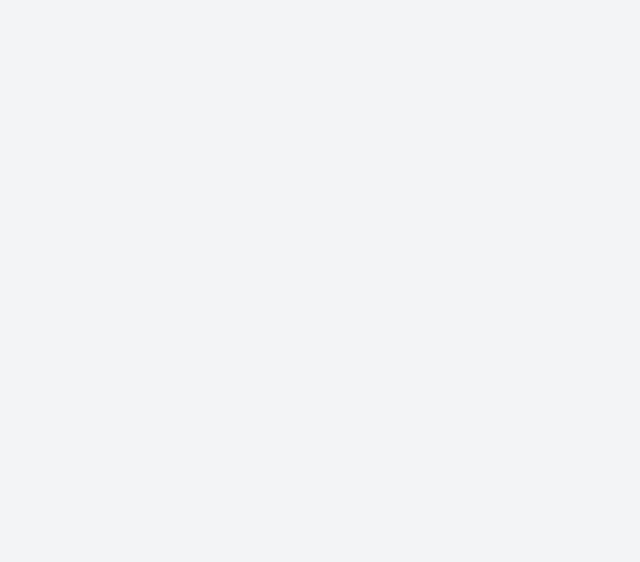
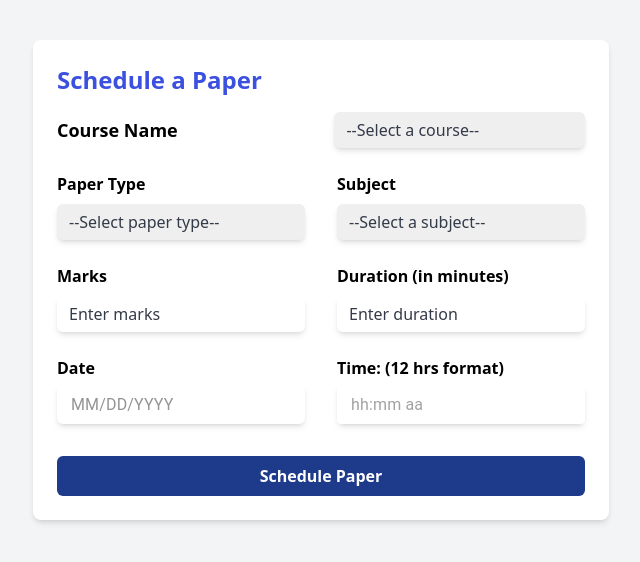
Before and after one commit to Kartikey2011yadav/EduWizTesting-Teacher-Portal, a React (Vite) app: page /schedule in a window 1280 px wide. Before the commit this address had no page. Shown: the top 562 px of the page, without its empty margins (319-959 px from the left). Built offline with nearby package versions, Linux system fonts and the light colour scheme.

Commit message:
bhot se changes

```diff
--- a/package.json
+++ b/package.json
@@ -12,7 +12,7 @@
   "dependencies": {
     "@mui/x-date-pickers": "^7.18.0",
     "axios": "^1.7.7",
-    "date-fns": "^2.29.2",
+    "date-fns": "^2.30.0",
     "react": "^18.3.1",
     "react-dom": "^18.3.1"
   },
--- a/src/App.jsx
+++ b/src/App.jsx
@@ -4,6 +4,7 @@ import Test from "./Test/test.jsx";
 import './index.css'
 import { useEffect } from 'react';
 import { initializeTheme } from './utils/theme.js';
+import SchedulePaper from "./Schedule/Schedule.jsx";
 
 const App = () => {
   useEffect(() => {
@@ -16,6 +17,7 @@ const App = () => {
         {/* Define your routes */}
         <Route path="/" element={<Home />} />
         <Route path="/test" element={<Test />} />
+        <Route path="/schedule" element={<SchedulePaper />} />
       </Routes>
     </Router>
   );
--- a/src/Schedule/Schedule.jsx
+++ b/src/Schedule/Schedule.jsx
@@ -3,6 +3,54 @@ import { LocalizationProvider } from '@mui/x-date-pickers';
 import { AdapterDateFns } from '@mui/x-date-pickers/AdapterDateFns';
 import { DatePicker, TimePicker } from '@mui/x-date-pickers';
 import axios from 'axios';
+import { TextField, Select, MenuItem } from '@mui/material';
+import { styled } from '@mui/material/styles';
+import { format } from 'date-fns';
+
+const StyledTimePicker = styled(TimePicker)(({ theme }) => ({
+  '& .MuiInputBase-root': {
+    backgroundColor: theme.palette.mode === 'dark' ? theme.palette.grey[800] : theme.palette.background.paper,
+    color: theme.palette.mode === 'dark' ? theme.palette.common.white : theme.palette.text.primary,
+    borderRadius: theme.shape.borderRadius,
+    height: '40px',
+    '& fieldset': {
+      border: 'none',
+    },
+  },
+  '& .MuiInputBase-input': {
+    padding: '8px 14px',
+    fontSize: '1rem',
+  },
+  '& .MuiIconButton-root': {
+    color: theme.palette.mode === 'dark' ? theme.palette.common.white : theme.palette.text.primary,
+  },
+}));
+const StyledDatePicker = styled(DatePicker)(({ theme }) => ({
+  '& .MuiInputBase-root': {
+    // backgroundColor: theme.palette.mode === 'dark' ? theme.palette.grey[800] : theme.palette.background.paper,
+    // color: theme.palette.mode === 'dark' ? theme.palette.common.black : theme.palette.text.graydark,
+    color: '#000',
+    borderRadius: theme.shape.borderRadius,
+    height: '40px',
+    '& fieldset': {
+      border: 'none',
+    },
+  },
+  '& .MuiInputBase-input': {
+    padding: '8px 14px',
+    fontSize: '1rem',
+  },
+  '& .MuiIconButton-root': {
+    color: theme.palette.mode === 'dark' ? theme.palette.common.white : theme.palette.text.primary,
+  },
+}));
+
+const StyledSelect = styled(Select)(({ theme }) => ({
+  color: theme.palette.mode === 'dark' ? theme.palette.common.white : theme.palette.text.primary,
+  '& .MuiSelect-icon': {
+    color: theme.palette.mode === 'dark' ? theme.palette.common.white : theme.palette.text.primary,
+  },
+}));
 
 const SchedulePaper = () => {
   const [paperName, setpaperName] = useState('');
@@ -12,22 +60,70 @@ const SchedulePaper = () => {
   const [duration, setDuration] = useState('');
   const [date, setDate] = useState(null);
   const [time, setTime] = useState(null);
+  const [marksError, setMarksError] = useState('');
+  const [durationError, setDurationError] = useState('');
 
   const subjects = ['Math', 'Science', 'History', 'English', 'Computer Science'];
 
+  const validateMarks = (value) => {
+    // Regular expression to allow only digits (0-9)
+    const regex = /^[0-9]*$/;
+
+    if (!regex.test(value)) {
+      setMarksError("Marks can only contain numbers");
+    } else if (value < 0) {
+      setMarksError("Marks cannot be negative");
+    } else {
+      setMarksError('');
+    }
+
+    // Update the state only if the value is valid
+    setMarks(value);
+  };
+
+  const validateDuration = (value) => {
+    // Regular expression to allow only digits (0-9)
+    const regex = /^[0-9]*$/;
+
+    if (!regex.test(value)) {
+      setDurationError("Duration can only contain numbers");
+    } else if (value < 0) {
+      setDurationError("Duration cannot be negative");
+    } else {
+      setDurationError('');
+    }
+
+    // Update the state only if the value is valid
+    setDuration(value);
+  };
+
+
+  const formatDateForDB = (dateValue) => {
+    if (!dateValue) return '';
+    return format(dateValue, 'MM/dd/yyyy');
+  };
+
+  const formatTimeForDB = (timeDate) => {
+    if (!timeDate) return '';
+    return format(timeDate, 'hh:mm aa');
+  };
+
   const handleSubmit = async (e) => {
     e.preventDefault();
+
+    if (!marksError && !durationError) {
       const paperData = {
         paperName,
         className,
         subject,
         marks,
         duration,
-      date,
-      time,
-    }
+        date: formatDateForDB(date),
+      time: formatTimeForDB(time),
+      };
+
       try {
-      axios.post('http://localhost:5000/teacher/schedule-paper', paperData, {
+        await axios.post('http://localhost:5000/teacher/schedule-paper', paperData, {
           headers: {
             'Content-Type': 'application/json',
           },
@@ -45,44 +141,51 @@ const SchedulePaper = () => {
       } catch (error) {
         console.error('Error scheduling paper:', error);
       }
+    }
   };
 
   return (
-    <div className={`max-w-lg mx-auto mt-10 p-6 bg-container-light dark:bg-container-dark shadow-md rounded-lg transition-all duration-500}`}>
+    <div className={`max-w-xl mx-auto mt-10 p-6 bg-container-light dark:bg-container-dark shadow-md rounded-lg transition-all duration-500}`}>
       <div className="mb-4">
         <h2 className="text-2xl font-bold text-left dark:text-white text-primary">Schedule a Paper</h2>
+      </div>
+      <form onSubmit={handleSubmit}>
+        <div  className="grid grid-cols-2 pb-8 gap-x-8 gap-y-6">
 
+       {/* Class Name Input */}
+       <div className='flex justify-start items-center gap-10 col-span-2'>
+          <label className="block dark:text-white text-wrap text-lg w-full font-semibold">Course Name</label>
+          <select
+            value={className}
+            onChange={(e) => setClassName(e.target.value)}
+            required
+            className="w-full px-3 py-2 border-none rounded-md shadow-md text-graydark focus:outline-none focus:ring-1 focus:ring-primary appearance-none leading-tight focus:shadow-outline"
+          >
+            <option value="" disabled>--Select a course--</option>
+            <option value="mtech">M.Tech.</option>
+            <option value="mca">MCA</option>
+          </select>
         </div>
-      <form onSubmit={handleSubmit} className="space-y-5">
 
-        {/* Paper name  */}
-        <div className='flex justify-start items-center'>
+        {/* Paper name */}
+        <div className='space-y-2 '>
           <label className="block dark:text-white text-wrap w-full font-semibold">Paper Type</label>
-          <input
-            type="text"
+          <select
             value={paperName}
             onChange={(e) => setpaperName(e.target.value)}
-            className="w-full px-3 py-2  border-none rounded-md shadow-md focus:outline-none focus:ring-1 focus:ring-primary appearance-none text-gray-700 dark:text-black  leading-tight focus:shadow-outline"
-            placeholder="Enter paper type"
             required
-          />
-        </div>
-
-        {/* Class Name Input */}
-        <div className='flex justify-start items-center'>
-          <label className="block dark:text-white text-wrap w-full font-semibold">Class Name</label>
-          <input
-            type="text"
-            value={className}
-            onChange={(e) => setClassName(e.target.value)}
-            className="w-full px-3 py-2  border-none rounded-md shadow-md focus:outline-none focus:ring-1 focus:ring-primary appearance-none text-gray-700 dark:text-black  leading-tight focus:shadow-outline"
-            placeholder="Enter class"
-            required
-          />
+            className="w-full px-3 py-2 border-none rounded-md shadow-md text-graydark focus:outline-none focus:ring-1 focus:ring-primary appearance-none leading-tight focus:shadow-outline"
+          >
+            <option value="" disabled>--Select paper type--</option>
+            <option value="test1">Test 1</option>
+            <option value="test2">Test 2</option>
+            <option value="test3">Test 3</option>
+            <option value="endsem">End Sem</option>
+          </select>
         </div>
 
         {/* Subject Dropdown */}
-        <div className='flex justify-start items-center text-[#cccacd] dark:text-[#cccacd]'>
+        <div className='space-y-1 text-[#cccacd] dark:text-[#cccacd]'>
           <label className="block w-full text-[#000] dark:text-white font-semibold mb-1">Subject</label>
           <select
             value={subject}
@@ -90,9 +193,7 @@ const SchedulePaper = () => {
             required
             className="w-full px-3 py-2 border-none rounded-md shadow-md text-graydark focus:outline-none focus:ring-1 focus:ring-primary appearance-none leading-tight focus:shadow-outline"
           >
-            <option value="" disabled >
-              --Select a subject--
-            </option>
+            <option value="" disabled>--Select a subject--</option>
             {subjects.map((subj, index) => (
               <option key={index} value={subj} className="text-black">
                 {subj}
@@ -102,49 +203,47 @@ const SchedulePaper = () => {
         </div>
 
         {/* Marks Input */}
-        <div className='flex justify-start items-center'>
-          <label className="block w-full text-gray-700  font-semibold mb-1">Marks</label>
+        <div className='space-y-1'>
+          <label className="block w-full text-gray-700 font-semibold mb-1">Marks</label>
           <input
-            type="number"
+            type="tel"
             value={marks}
-            onChange={(e) => setMarks(e.target.value)}
-            className="w-full px-3 py-2 border-none  rounded-md shadow-md focus:outline-none focus:ring-1 focus:ring-primary appearance-none dark:text-black  leading-tight focus:shadow-outline"
+            onChange={(e) => validateMarks(e.target.value)}
+            className="w-full px-3 py-2 border-none rounded-md placeholder:text-graydark shadow-md focus:outline-none focus:ring-1 focus:ring-primary appearance-none dark:text-black leading-tight focus:shadow-outline"
             placeholder="Enter marks"
             required
           />
+          {marksError && <p className="text-red-500 text-xs mt-1 ml-2">{marksError}</p>}
         </div>
 
         {/* Duration Input */}
-        <div className='flex justify-start items-center'>
-          <label className="block w-full  font-semibold mb-1">Duration (in minutes)</label>
+        <div className='space-y-1'>
+          <label className="block w-full font-semibold mb-1">Duration (in minutes)</label>
           <input
-            type="number"
+            type="tel"
             value={duration}
-            onChange={(e) => setDuration(e.target.value)}
-            className="w-full px-3 py-2  border-none rounded-md shadow-md focus:outline-none focus:ring-1 focus:ring-primary appearance-none dark:text-black  leading-tight focus:shadow-outline"
+            onChange={(e) => validateDuration(e.target.value)}
+            className="w-full px-3 py-2 border-none rounded-md shadow-md placeholder:text-graydark focus:outline-none focus:ring-1 focus:ring-primary appearance-none dark:text-black leading-tight focus:shadow-outline"
             placeholder="Enter duration"
             required
           />
+          {durationError && <p className="text-red-500 text-xs mt-1">{durationError}</p>}
         </div>
 
         {/* Date Picker */}
-        <div className='flex justify-start items-center'>
-          <label className="block w-full  font-semibold mb-1">Date</label>
-          <div className='w-full  dark:bg-white rounded-md shadow-md'>
+        <div className='space-y-1 '>
+          <label className="block w-full font-semibold mb-1">Date</label>
+          <div className='w-full dark:bg-white rounded-md shadow-md'>
             <LocalizationProvider dateAdapter={AdapterDateFns}>
-              <DatePicker
+              <StyledDatePicker
                 value={date}
                 onChange={(newDate) => setDate(newDate)}
-                renderInput={({ inputRef, inputProps, InputProps }) => (
-                  <div className="  relative">
-                    <input
-                      ref={inputRef}
-                      {...inputProps}
+                renderInput={(params) => (
+                  <TextField
+                    {...params}
                     required
-                      className="w-full  border-none text-black focus:outline-none focus:ring-1 focus:ring-primary appearance-none text-gray-700 dark:text-black leading-tight focus:shadow-outline"
+
                   />
-                    <span className="absolute  right-3 top-2">{InputProps?.endAdornment}</span>
-                  </div>
                 )}
               />
             </LocalizationProvider>
@@ -152,37 +251,59 @@ const SchedulePaper = () => {
         </div>
 
         {/* Time Picker */}
-        <div className='flex justify-start items-center'>
-          <label className="block w-full text-gray-700 dark:text-gray-300 font-semibold mb-1">Time</label>
-          <div className='w-full dark:bg-white rounded-md shadow-md'>
-            <LocalizationProvider dateAdapter={AdapterDateFns} >
-              <TimePicker
-                ampm
+        <div className='space-y-1'>
+          <label className="block w-full text-gray-700 dark:text-gray-300 font-semibold mb-1">Time: (12 hrs format)</label>
+          <div className='w-full dark:bg-gray-800 rounded-md shadow-md'>
+            <LocalizationProvider dateAdapter={AdapterDateFns}>
+              <StyledTimePicker
                 value={time}
                 onChange={(newTime) => setTime(newTime)}
-                renderInput={({ inputRef, inputProps, InputProps }) => (
-                  <div className="relative w-full">
-                    <input
-                      ref={inputRef}
-                      {...inputProps}
+                ampm={true}
+                views={['hours', 'minutes']}
+                inputFormat="hh:mm a"
+                renderInput={(params) => (
+                  <TextField
+                    {...params}
+                    variant="outlined"
+                    fullWidth
                     required
-                      className="w-full px-3 py-2 border-none focus:outline-none focus:ring-1 focus:ring-primary appearance-none text-gray-700 dark:text-black leading-tight focus:shadow-outline"
+                    InputProps={{
+                      ...params.InputProps,
+                      endAdornment: (
+                        <StyledSelect
+                          value={time ? (time.getHours() >= 12 ? 'PM' : 'AM') : 'AM'}
+                          onChange={(e) => {
+                            const newTime = new Date(time || new Date());
+                            if (e.target.value === 'PM' && newTime.getHours() < 12) {
+                              newTime.setHours(newTime.getHours() + 12);
+                            } else if (e.target.value === 'AM' && newTime.getHours() >= 12) {
+                              newTime.setHours(newTime.getHours() - 12);
+                            }
+                            setTime(newTime);
+                          }}
+                        >
+                          <MenuItem value="AM">AM</MenuItem>
+                          <MenuItem value="PM">PM</MenuItem>
+                        </StyledSelect>
+                      ),
+                    }}
                   />
-                    <span className="absolute right-3 top-2">{InputProps?.endAdornment}</span>
-                  </div>
                 )}
               />
             </LocalizationProvider>
           </div>
         </div>
 
+        </div>
         {/* Submit Button */}
         <button
           type="submit"
           className="w-full bg-primary-light dark:bg-primary-dark hover:bg-hover-light dark:hover:bg-hover-dark transition text-white font-bold py-2 px-4 rounded-md"
+          disabled={marksError || durationError}
         >
           Schedule Paper
         </button>
+
       </form>
     </div>
   );
--- a/tailwind.config.js
+++ b/tailwind.config.js
@@ -22,6 +22,7 @@ export default {
         'primary-dark': '#3B82F6',
         'hover-light': '#2563EB',
         'hover-dark': '#2563EB',
+        'input-dark': '#374151',
         current: 'currentColor',
         transparent: 'transparent',
         white: '#FFFFFF',
```
Also changed, not shown: 1 other file (tests, documents, lock files or other folders). Lines whose indentation alone changed are shown as unchanged.
